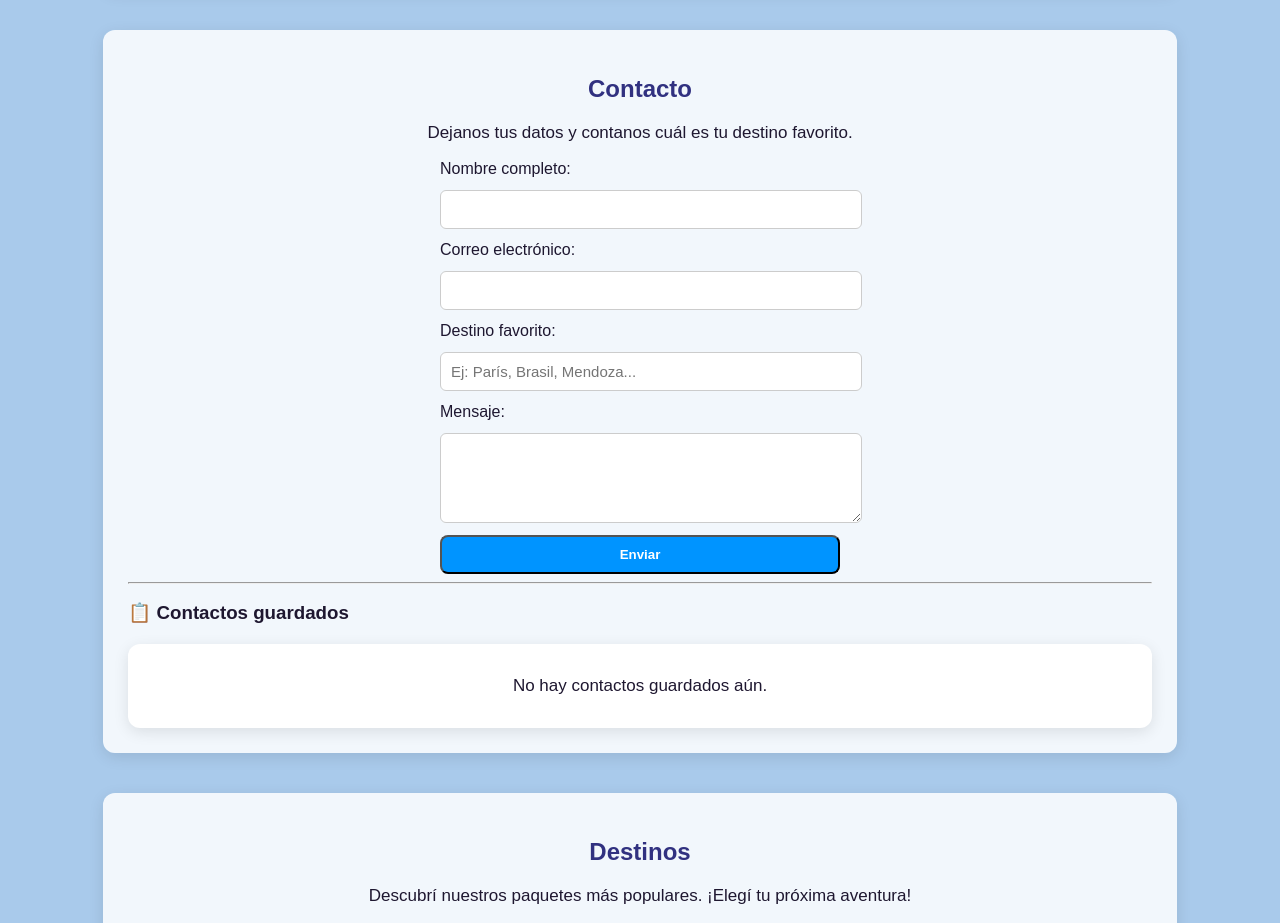
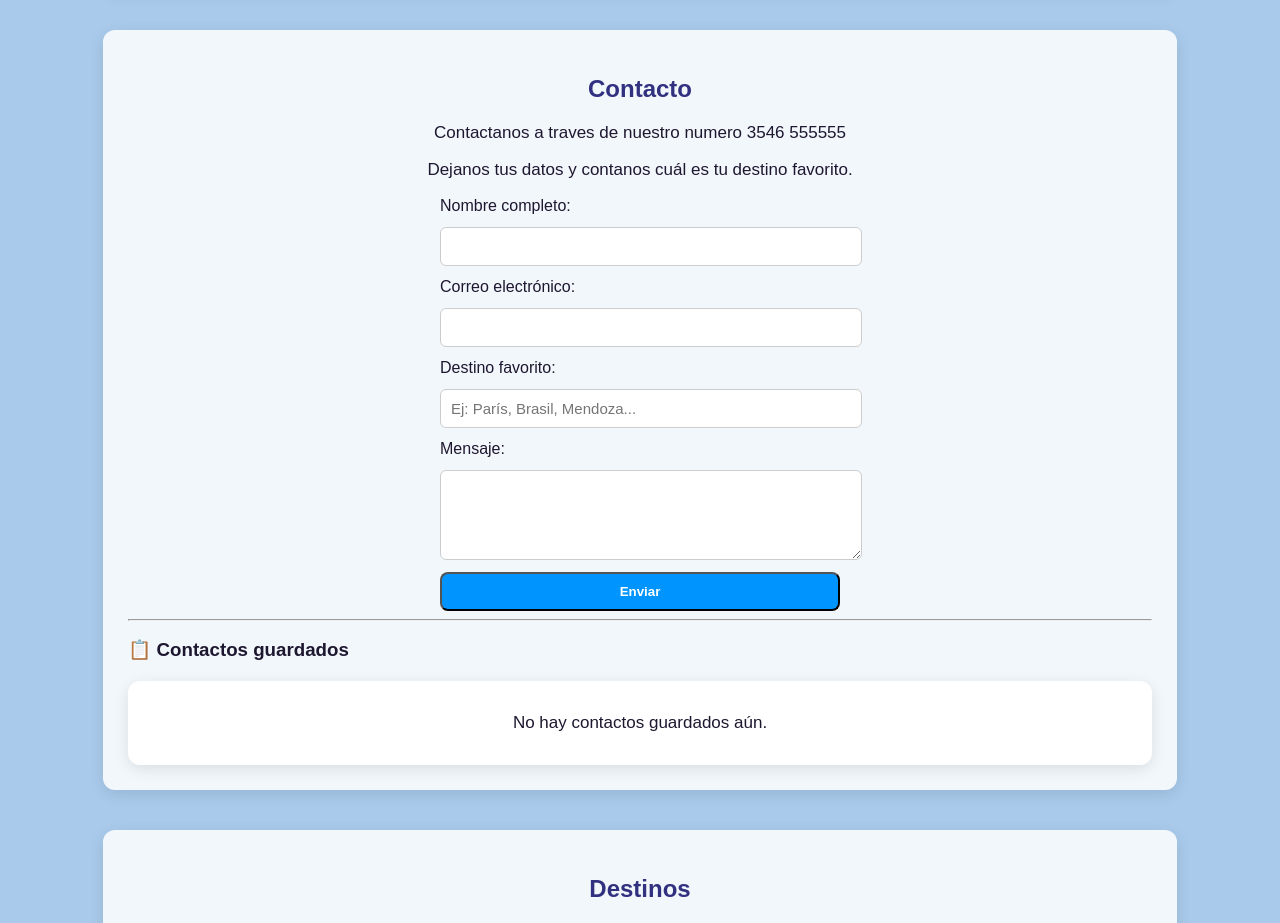
Before and after one commit to gutierrezlourdesjazmin2023/Travel_Now, a plain HTML site: page HTML LOURDES/index.html in a window 1280 px wide. Shown: the part 1000-1923 px from the top of the page. Drawn offline with Linux system fonts and the light colour scheme.

Commit message:
Update index.html

```diff
--- a/HTML LOURDES/index.html
+++ b/HTML LOURDES/index.html
@@ -44,6 +44,7 @@
 
 <section id="contacto">
   <h2>Contacto</h2>
+  <p>Contactanos a traves de nuestro numero 3546 555555</p>
   <p>Dejanos tus datos y contanos cuál es tu destino favorito. </p>
 
   <form id="form-contacto" class="form-contacto">
```
